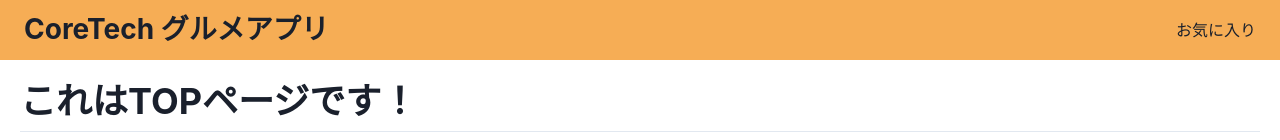
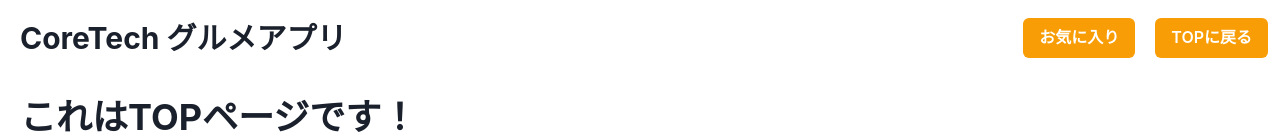
Before and after one commit to ren807/cor-lunch, a React (Create React App) app in the folder front/: page / in a window 1280 px wide. Shown: the top 140 px of the page. Built offline with nearby package versions, Linux system fonts and the light colour scheme.

Commit message:
⚡️ ヘッダー修正

```diff
--- a/front/src/index.tsx
+++ b/front/src/index.tsx
@@ -1,10 +1,18 @@
 import ReactDOM from 'react-dom/client';
 import Routes from './Router';
-import { ChakraProvider } from '@chakra-ui/react';
+import { ChakraProvider, extendTheme } from '@chakra-ui/react';
 
 const root = ReactDOM.createRoot(document.getElementById('root') as HTMLElement);
+const theme = extendTheme({
+	colors: {
+		cor: {
+			100: "#F89D05",
+		},
+	},
+});
+
 root.render(
-	<ChakraProvider>
+	<ChakraProvider theme={theme}>
 		<Routes />
 	</ChakraProvider>
 );
--- a/front/src/layouts/Header.tsx
+++ b/front/src/layouts/Header.tsx
@@ -1,27 +1,25 @@
-import { Box, Flex, Heading, Text } from '@chakra-ui/react';
+import { Box, Button, ButtonGroup, Flex, Heading, Spacer} from '@chakra-ui/react';
 import { Link } from 'react-router-dom';
 
 const Header = () => {
 	return (
 		<>
-			<Flex
-				as="nav"
-				bgColor="orange.300"
-				h="60px"
-				w="100%"
-				position="fixed"
-				px="24px"
-				justify="space-between"
-				align="center"
-			>
-				<Heading as="h1" fontSize="28px">
-					<Link to="/">CoreTech グルメアプリ</Link>
-				</Heading>
-				<Text>
-					<Link to="likes">お気に入り</Link>
-				</Text>
+			<Flex minWidth='max-content' alignItems='center' gap='2' m="3">
+				<Box p='2'>
+					<Heading size='lg'>
+						<Link to="/">CoreTech グルメアプリ</Link>
+					</Heading>
+				</Box>
+				<Spacer />
+				<ButtonGroup gap='3'>
+					<Link to="likes">
+						<Button color="white" bg='cor.100'>お気に入り</Button>
+					</Link>
+					<Link to="/">
+						<Button color="white" bg='cor.100'>TOPに戻る</Button>
+					</Link>
+				</ButtonGroup>
 			</Flex>
-			<Box h="60px" />
 		</>
 	);
 };
```
